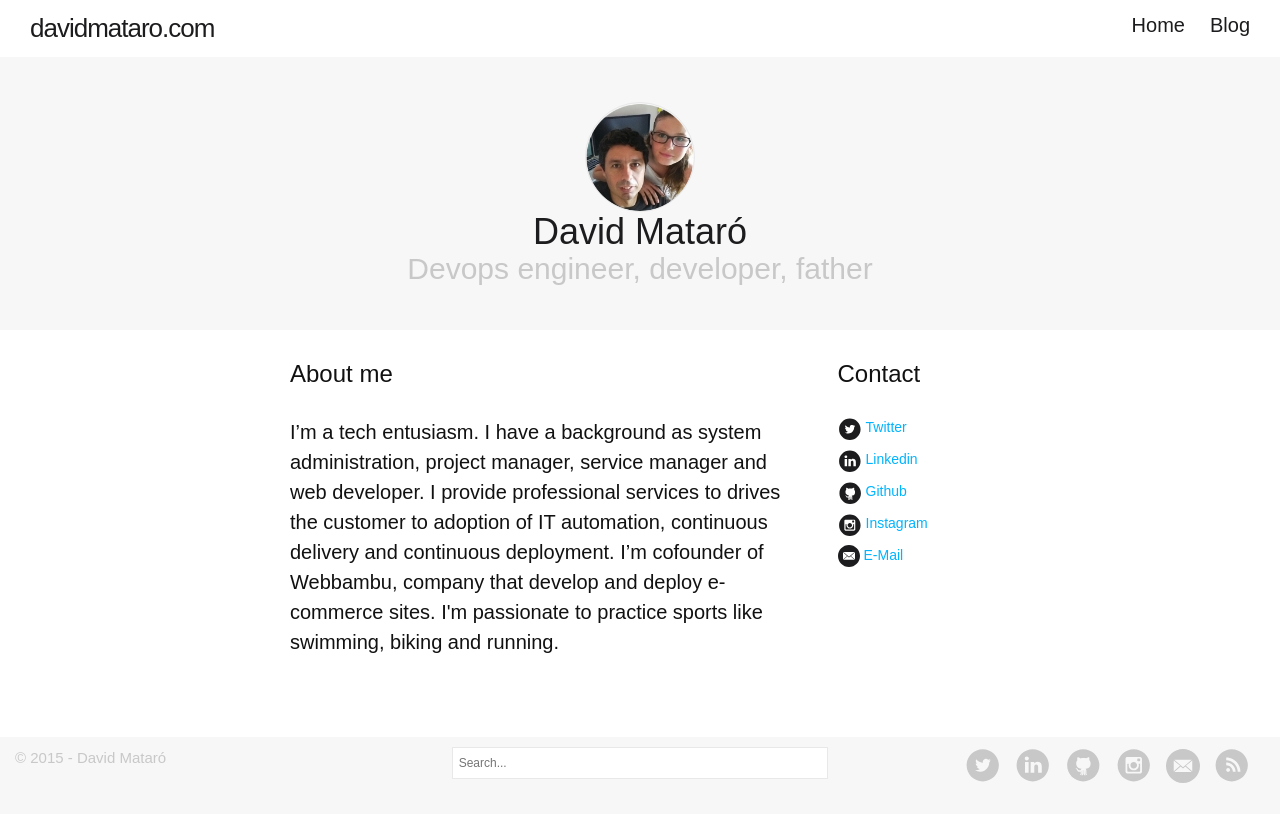
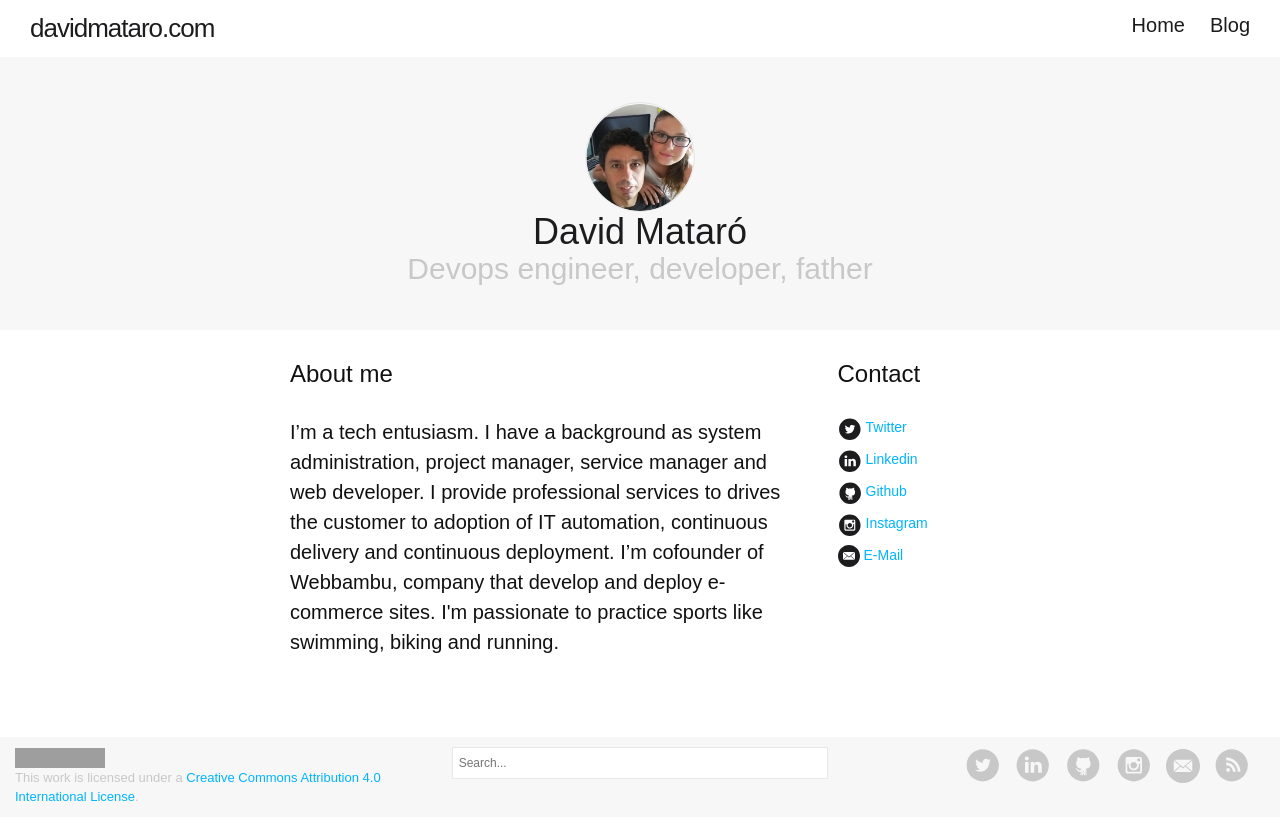
Before and after one commit to davidmataro/davidmataro, a Jekyll site: the page built from index.html, in a window 1280 px wide. Shown: the top 840 px of the page. Built offline with Jekyll 4.4.1, drawn with Linux system fonts in a browser that asks for light colours; nearby versions of some CDN libraries; some web fonts are replaced; Markdown is read by kramdown in place of the engine named in the settings; grey boxes are pictures that could not be loaded.

Commit message:
add creative commons 4.0 license

```diff
--- a/_includes/footer.html
+++ b/_includes/footer.html
@@ -7,8 +7,8 @@
   <div class="wrapper">
     <div class="footer-col-wrapper">
       <div class="row">
-        <div class="col-sm-4">
-          &copy; 2015 - David Mataró
+        <div class="col-sm-4 license">
+          <a rel="license" href="http://creativecommons.org/licenses/by/4.0/"><img alt="Creative Commons License" style="border-width:0" src="https://i.creativecommons.org/l/by/4.0/80x15.png" /></a><br />This work is licensed under a <a rel="license" href="http://creativecommons.org/licenses/by/4.0/">Creative Commons Attribution 4.0 International License</a>.
         </div>
         <div class="col-sm-4">
           {% include search.html %}
--- a/_sass/_layout.scss
+++ b/_sass/_layout.scss
@@ -174,6 +174,10 @@
     width: 32px;
     height: 32px;
   }
+}
+
+.license {
+  font-size: 13px;
 }
 
 .footer-heading {
```
